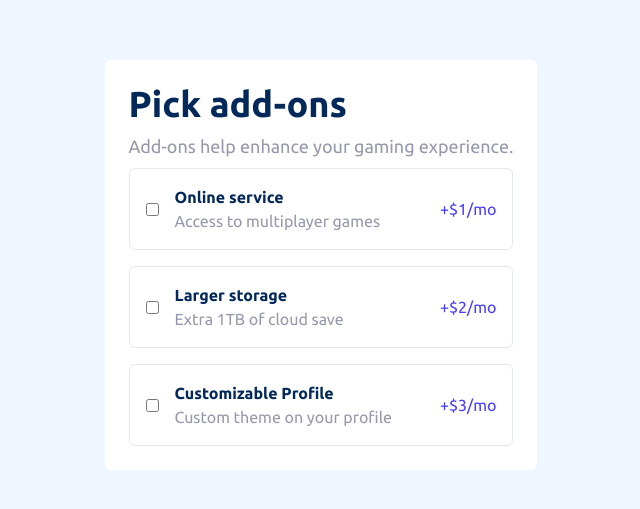
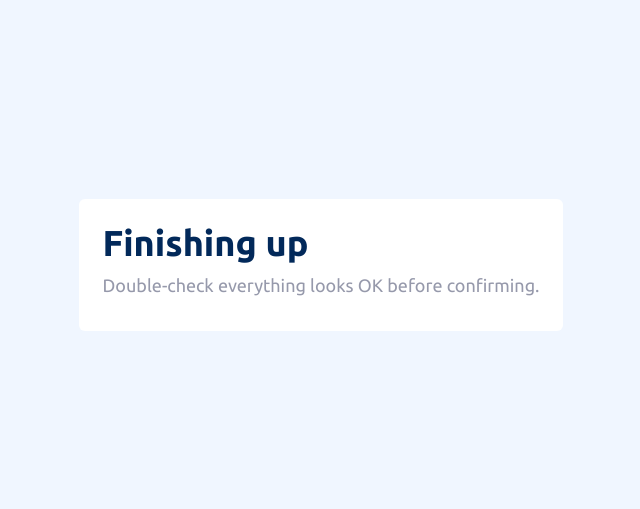
Before and after one commit to vitaovich/FM-multi-step-form, a Next.js app: page / in a window 1280 px wide. Shown: the part 135-644 px from the top of the page, without its empty margins (319-959 px from the left). Built offline with nearby package versions, Linux system fonts and the light colour scheme.

Commit message:
add initial step 4

```diff
--- /dev/null
+++ b/components/stepFourForm.tsx
@@ -0,0 +1,9 @@
+const StepFourForm = () => {
+    return (
+        <div>
+
+        </div>
+    )
+}
+
+export default StepFourForm
--- a/pages/index.tsx
+++ b/pages/index.tsx
@@ -2,6 +2,7 @@ import StepContainer from '@/components/stepContainer'
 import StepOneForm from '@/components/stepOneForm'
 import StepTwoForm from '@/components/stepTwoForm'
 import StepThreeForm from '@/components/stepThreeForm'
+import StepFourForm from '@/components/stepFourForm'
 import PersonalInfo from '@/models/PersonalInfo'
 import Head from 'next/head'
 import React, { useState } from 'react'
@@ -12,8 +13,8 @@ export default function Home() {
   const [steps, setSteps] = useState<{num: number, title: string, description: string}[]> ([
     // {num: 1, title: 'Personal info', description: 'Please provide your name, email address, and phone number.'},
     // {num: 2, title: 'Select your plan', description: 'You have the option of monthly or yearly billing.'},
-    {num: 3, title: 'Pick add-ons', description: 'Add-ons help enhance your gaming experience.'},
-    // {num: 4, title: 'Finishing up', description: 'Double-check everything looks OK before confirming.'},
+    // {num: 3, title: 'Pick add-ons', description: 'Add-ons help enhance your gaming experience.'},
+    {num: 4, title: 'Finishing up', description: 'Double-check everything looks OK before confirming.'},
   ])
 
   const [personalInfo, setPersonalInf] = useState<PersonalInfo>(new PersonalInfo())
@@ -34,6 +35,8 @@ export default function Home() {
         return <StepTwoForm />
       case 3 :
         return <StepThreeForm />
+      case 4 :
+        return <StepFourForm />
       default:
         return <div>TODO component</div>
     }
```
